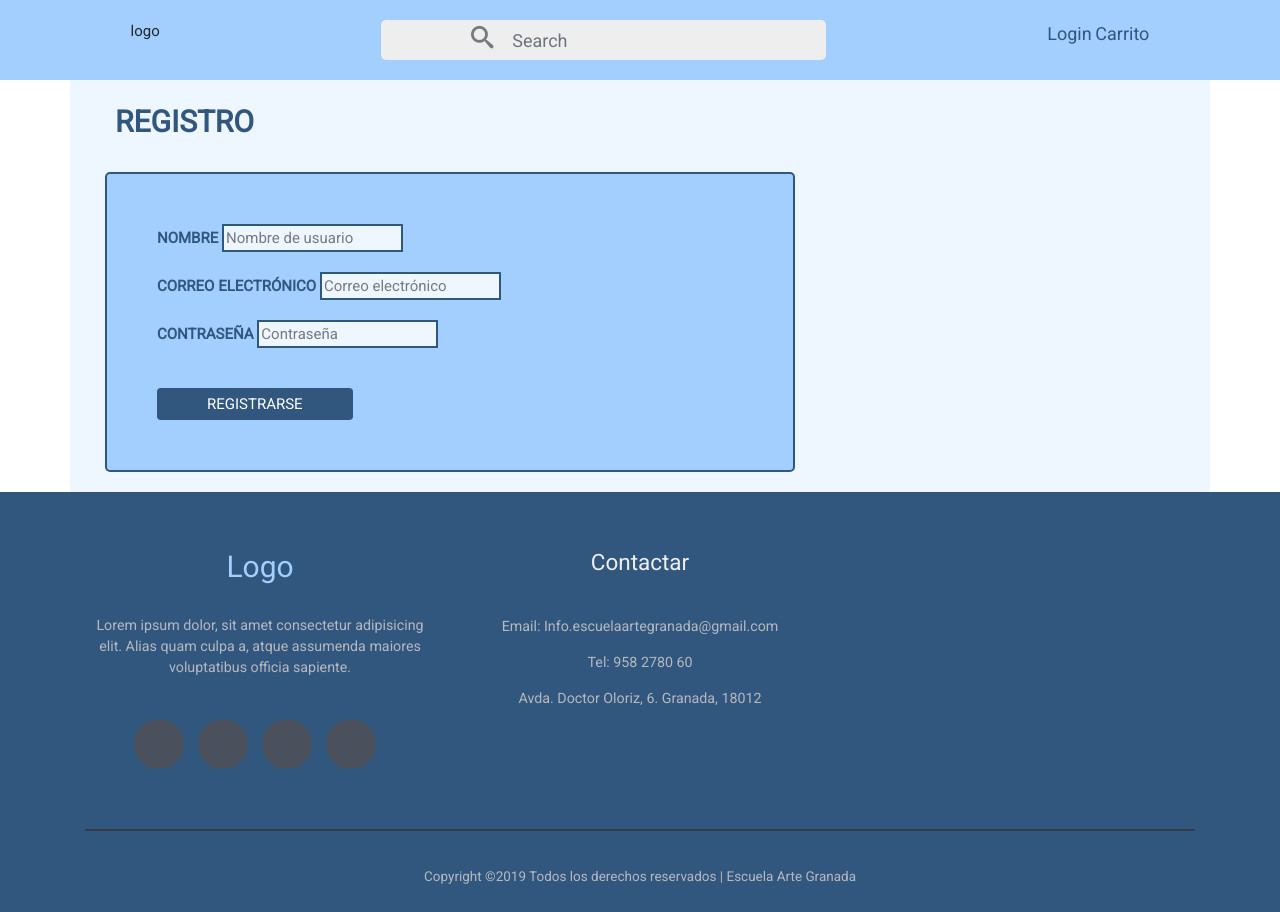
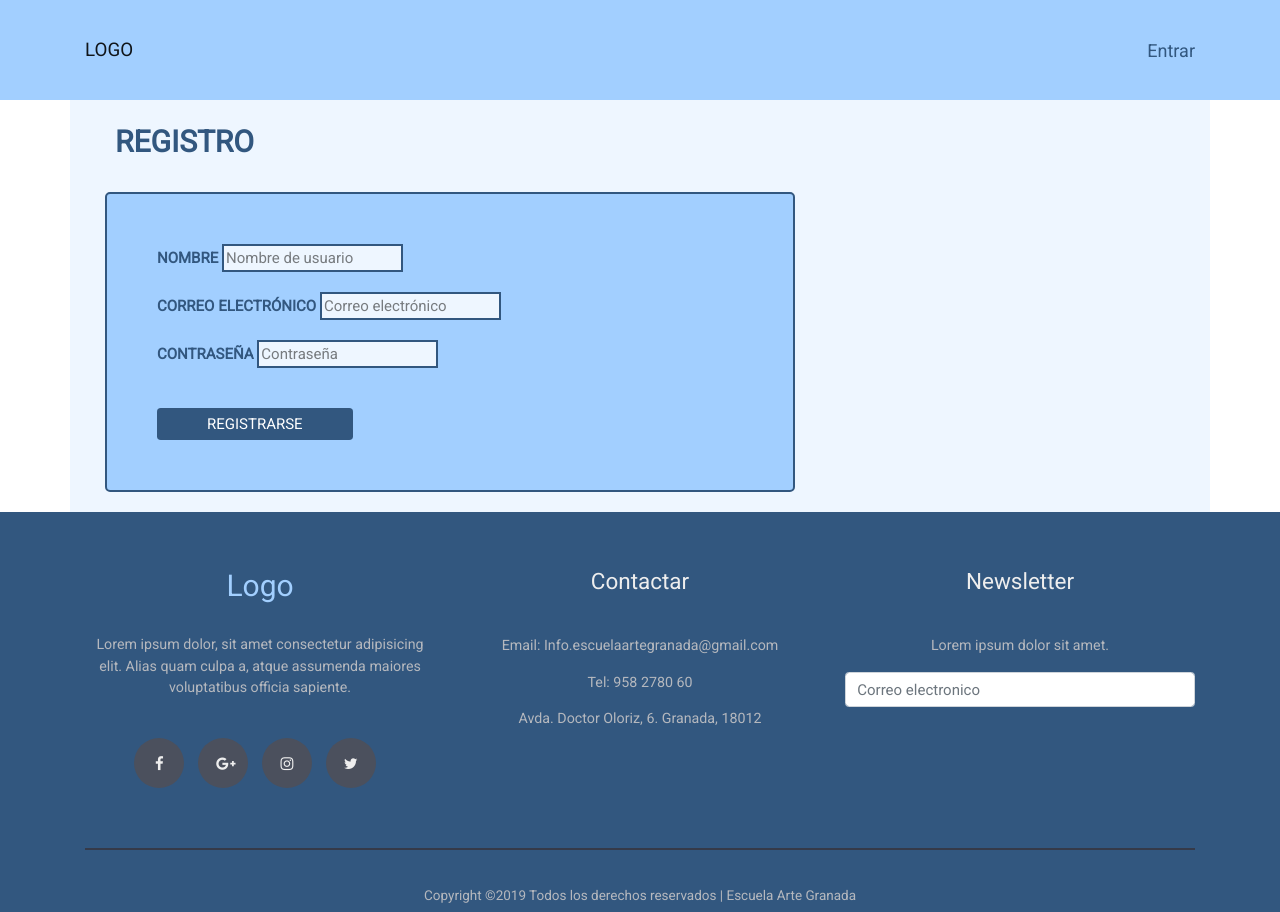
Before and after one commit to AlexLeandoer/Proyecto-Trueques, a PHP site: page /registro.php in a window 1280 px wide. Before the commit the page ends 884 px from the top, so only its background shows below. Run offline with PHP 8.4, Linux system fonts and the light colour scheme; some libraries are stand-ins or nearby versions; some web fonts are replaced.

Commit message:
muchas cosas ya no me acuerdo

```diff
--- a/busqueda.php
+++ b/busqueda.php
@@ -21,7 +21,7 @@
             <img src="img/services/<?php echo $fila['fotoServicio']?>" alt="">
         </div>
         <div class="col-md-8">
-            <h4><?php echo $fila['tituloServicio']?> <img src="http://placehold.it/20x20" alt=""></h4>
+            <h4><?php echo $fila['tituloServicio']?> <img class="mr-auto" src="icons/star.svg" alt=""></h4>
             <p><?php echo $fila['descripcionServicio']?></p>
             <?php
                  $id_servicio = $fila['idServicio'];
@@ -30,7 +30,7 @@
                  $sentencia2->execute([$id_servicio]);
                  $resultado2 = $sentencia2->fetch();
             ?>
-            <p class="user">Usuario: <img src="http://placehold.it/20x20" alt="">
+            <p class="user">Usuario:
             <a href="#" onclick="$('#contenido').load('perfilusuario.php?idUsuario=<?php echo $resultado2['idUsuario'] ?>')">
             <?php echo $resultado2['nombreUsuario'] ?></a>
             <a href="#" onclick="$('#contenido').load('servicio.php?idServicio=<?= $fila['idServicio']?>')" class="btn btn-primary">Leer más</a></p>
--- a/css/style.css
+++ b/css/style.css
@@ -2,10 +2,9 @@ body, html { font-family: "Roboto", sans-serif; font-size: 15px; }
 
 img { max-width: 100%; }
 
-nav.navbar { position: fixed; top: 0; width: 100%; padding: 25px 180px; background-color: #A2CFFF; box-shadow: 0 4px 6px rgba(0, 0, 0, 0.16), 0 3px 6px rgba(0, 0, 0, 0.23); z-index: 9999; border: none; }
-
-/* borde navbar */
-.navbar-toggler { border: none !important; }
+header#header { /* borde navbar */ }
+header#header nav.navbar { position: fixed; top: 0; width: 100%; padding: 25px 180px; background-color: #A2CFFF; box-shadow: 0 4px 6px rgba(0, 0, 0, 0.16), 0 3px 6px rgba(0, 0, 0, 0.23); z-index: 9999; border: none; }
+header#header .navbar-toggler { border: none !important; }
 
 @media screen and (max-width: 767px) { nav.navbar { padding: 25px 5px; }
   section#servicios { margin-top: 200px; }
@@ -40,6 +39,8 @@ section#contacto button[type="submit"] { margin-top: 40px; padding: 20px 40px; }
 
 /* Navegacion lateral de categorias */
 section#categorias { background-color: #EEF6FF; }
+section#categorias #nav-left { margin-left: -100px; }
+section#categorias #nav-left li img { max-height: 20%; max-width: 20%; }
 section#categorias #nav-left p { font-size: 1.15rem; text-align: center; background: #32577F; padding: 5px; border-radius: 4px; color: #EEF6FF; font-weight: 600; text-transform: uppercase; }
 section#categorias #nav-left ul.list-unstyled { background: #fff; border-radius: 4px; width: 100%; padding: 20px; height: 700px; margin-top: -15px; z-index: -1 !important; box-shadow: 6px 0 10px rgba(0, 0, 0, 0.089), 0px 0px 0px rgba(0, 0, 0, 0.22); }
 section#categorias #nav-left ul.list-unstyled li { margin: 25px 20px; }
@@ -65,8 +66,9 @@ section#perfil .menu a:hover { color: #A2CFFF; }
 section#perfil h3 { text-transform: uppercase; color: #32577F; font-weight: 400; margin-top: 20px; }
 section#perfil h3:after { width: 50px; height: 3px; background-color: #777B7F; margin-top: 10px; margin-bottom: 20px; content: ""; display: block; }
 section#perfil .profile { margin-bottom: 50px; }
+section#perfil .profile form input { padding: 20px; }
 section#perfil .profile .fondo-profile { width: 100%; min-height: 200px; border-radius: 4px; background: url(http://placehold.it/1200x200) center center no-repeat/cover; display: flex; justify-content: center; align-items: center; }
-section#perfil .profile .fondo-profile img { margin-bottom: -195px; border: 3px solid #A2CFFF; border-radius: 35px; }
+section#perfil .profile .fondo-profile img { margin-bottom: -185px; max-height: 15%; max-width: 15%; }
 section#perfil .profile .datos { margin-top: 6px; background-color: #A2CFFF; border-radius: 4px; min-height: 200px; display: flex; justify-content: center; align-items: center; flex-direction: space-around; text-align: center; }
 section#perfil .profile .datos h5 { color: #32577F; text-transform: uppercase; font-size: 1.1rem; font-weight: bold; }
 section#perfil .profile .datos .separadores { border-left: 1px solid #EEF6FF; border-right: 1px solid #EEF6FF; }
@@ -95,18 +97,19 @@ section#perfilotro .profile .servicios img { margin-top: 30px; border: 3px #EEF6
 /*Seccion pagina de servicio*/
 section#servicio { background: #EEF6FF; }
 section#servicio img { max-width: 100%; }
-section#servicio button { background: #32577F; font-weight: 500; color: #EEF6FF; text-transform: uppercase; border: none; padding: 15px; }
+section#servicio button { margin-top: 70px; background: #32577F; font-weight: 500; color: #EEF6FF; text-transform: uppercase; border: none; padding: 15px; }
 section#servicio button:hover { background: #192d42; box-shadow: 0 4px 6px rgba(0, 0, 0, 0.16), 0 3px 6px rgba(0, 0, 0, 0.23); }
 section#servicio h3 { color: #32577F; text-transform: uppercase; font-weight: 600; font-size: 1.5rem; }
 section#servicio #descripcion { background: #fff; padding: 20px; }
 section#servicio #descripcion p { color: #777B7F; }
 section#servicio #descripcion .user { color: #32577F; font-weight: 600; font-size: 1.2rem; }
 section#servicio #descripcion ul { color: #777B7F; }
+section#servicio #descripcion img { max-height: 11%; max-width: 11%; }
 
 /*Pagina de busqueda de servicio*/
 div#busqueda .item_busqueda { padding: 3px 10px; margin: 20px; background-color: white; border-radius: 3px; box-shadow: 0 0px 1px rgba(0, 0, 0, 0.12), 0 0px 5px rgba(0, 0, 0, 0.24); }
-div#busqueda .item_busqueda img { border: 2px solid #EEF6FF; }
 div#busqueda .item_busqueda h4 { color: #32577F; font-weight: 600; }
+div#busqueda .item_busqueda h4 img { max-height: 5%; max-width: 5%; }
 div#busqueda .item_busqueda p { color: #777B7F; }
 div#busqueda .item_busqueda p a.btn { margin-left: 50px; }
 div#busqueda .item_busqueda .user { margin-top: 30px; color: #32577F; font-size: 1.3rem; }
@@ -116,14 +119,10 @@ div#busqueda .item_busqueda a.btn { background: #32577F; font-weight: 300; color
 div#busqueda .item_busqueda a.btn:hover { background: #192d42; box-shadow: 0 4px 6px rgba(0, 0, 0, 0.16), 0 3px 6px rgba(0, 0, 0, 0.23); }
 
 /*Header */
-header#header2 { width: 100%; background-color: #A2CFFF !important; padding: 20px; display: flex !important; justify-content: space-around; }
-header#header2 form.buscador { background-color: #EEEEEE; padding: 0px 90px; border-radius: 5px; }
-header#header2 .icon-search:before { content: "\e986"; display: inline-block; flex-direction: start; color: #777B7F; font-size: 1.5rem; }
-header#header2 div.icon-search input { border: none; background-color: transparent; }
-header#header2 .form-control { font-family: "Roboto", sans-serif; font-size: 1.2rem; color: #777B7F; }
-header#header2 .form-control:focus, header#header2 .form-control:active { outline: none !important; box-shadow: none; }
-header#header2 .botones a { color: #32577F; font-size: 1.2rem; }
-header#header2 .botones a img:nth-child(1) { max-width: 25%; max-height: 25%; }
+header#header2 { background-color: #A2CFFF; max-width: 100%; }
+header#header2 .navbar { background-color: #A2CFFF !important; min-height: 100px; }
+header#header2 ul a { color: #32577F; font-size: 1.2rem; }
+header#header2 ul a img { max-height: 15%; max-width: 15%; }
 
 /*Intercambios*/
 section#intercambio { background: #EEF6FF; }
--- a/footer.php
+++ b/footer.php
@@ -16,7 +16,11 @@
                     <p>Avda. Doctor Oloriz, 6. Granada, 18012</p>
                 </div>
                 <div class="col-md-4">
-                    <h4></h4>
+                    <h4>Newsletter</h4>
+                    <p>Lorem ipsum dolor sit amet.</p>
+                    <form action="#">
+                        <input type="email" name="correo" id="nl" class="form-control" placeholder="Correo electronico">
+                    </form>
                 </div>
             </div>
             <hr>
--- a/header.php
+++ b/header.php
@@ -7,8 +7,7 @@
     <meta name="description" content="Proyecto">
     <link rel="shortcut icon" type="image/png" href="img/favicon.ico">
     <link href="https://fonts.googleapis.com/css?family=Roboto" rel="stylesheet">
-    <link rel="stylesheet" href="https://use.fontawesome.com/releases/v5.8.2/css/all.css" integrity="sha384-oS3vJWv+0UjzBfQzYUhtDYW+Pj2yciDJxpsK1OYPAYjqT085Qq/1cq5FLXAZQ7Ay" crossorigin="anonymous">
-    <link rel="stylesheet" href="icons/icons.css">
+    <link href="https://stackpath.bootstrapcdn.com/font-awesome/4.7.0/css/font-awesome.min.css" rel="stylesheet" integrity="sha384-wvfXpqpZZVQGK6TAh5PVlGOfQNHSoD2xbE+QkPxCAFlNEevoEH3Sl0sibVcOQVnN" crossorigin="anonymous">    <link rel="stylesheet" href="icons/icons.css">
     <link rel="stylesheet" href="css/bootstrap.min.css">
     <link rel="stylesheet" href="css/animate.css">
     <script type="text/javascript" src="js/script.js"></script>
--- a/js/script.js
+++ b/js/script.js
@@ -1,5 +1,3 @@
-JQuery.noConflict();
-
 $(function(){
     var tope = $("section#testimonios").offset().top;
     $(window).scroll(function(){
--- a/registro.php
+++ b/registro.php
@@ -28,19 +28,25 @@
 <?php include_once("header.php"); ?>
 
 <header id="header2">
-    <div class="logo">
-        logo<!-- <img src="img/logo.png" alt=""> -->
-    </div>
-    <form class="form-inline d-flex justify-content-center buscador">
-        <div class="icon-search">
-            <input class="form-control mr-sm-2" type="search" placeholder="Search" aria-label="Search">
+    <nav class="navbar navbar-expand-lg navbar-light bg-light container">
+        <a class="navbar-brand" href="#">LOGO</a>
+        <button class="navbar-toggler" type="button" data-toggle="collapse" data-target="#navbarSupportedContent" aria-controls="navbarSupportedContent" aria-expanded="false" aria-label="Toggle navigation">
+            <span class="navbar-toggler-icon"></span>
+        </button>
+        <!-- <form class="d-flex justify-content-center">
+            <input class="form-control buscador" type="search" placeholder="Buscar..." aria-label="Search">
+        </form> -->
+        <div class="collapse navbar-collapse" id="navbarSupportedContent">
+            <ul class="navbar-nav ml-auto">
+                <li class="nav-item active">
+                <a class="user-image" href="login.php?">
+                   Entrar
+                </a>
+                </li>
+            </ul>
+
         </div>
-    </form>
-
-    <div class="botones">
-        <a href="login.php">Login</a>
-        <a href="#">Carrito</a>
-    </div>
+    </nav>
 </header>
 
 <section id="login" class="container">
--- a/sass/style.scss
+++ b/sass/style.scss
@@ -507,48 +529,27 @@ div#busqueda{
 
 /*Header */
 header#header2{
-    width: 100%;
+    background-color: $primary;
+    max-width: 100%;
+
+    .navbar{
         background-color: $primary !important;
-    padding: 20px;
-    display: flex !important;
-    justify-content: space-around;
-    form.buscador{
-        background-color: $grisclaro;
-        padding: 0px 90px;
-        border-radius: 5px;
-    }
-    .icon-search:before {
-        content: "\e986";
-        display: inline-block;
-        flex-direction: start;
-        color: $grey;
-        font-size: 1.5rem;
-
-    }
-
-    div.icon-search input{
-        border: none;
-        background-color: transparent;
-    }
-    .form-control{
-        font-family: $tipo;
-        font-size: 1.2rem;
-        color: $grey;
-        &:focus,&:active {
-            outline: none !important;
-            box-shadow: none;
+        min-height: 100px;
+        .buscador{
         }
     }
-    .botones{
+    ul{
+
         a{
             color: $dark;
             font-size: 1.2rem;
-            img:nth-child(1){
-                max-width: 25%;
-                max-height: 25%;
+            img{
+                max-height: 15%;
+                max-width: 15%;
             }
         }
     }
+
 }
 
 
```
Also changed, not shown: other parts of sass/style.scss (+29 -7 lines), login.php (+18 -12 lines), perfil.php (+21 -24 lines), principal.php (+29 -28 lines), servicio.php (+10 -7 lines), icons/design.svg (renamed from icons/other.svg), icons/events.svg (added), 1 other file. Lines whose indentation alone changed are shown as unchanged.
